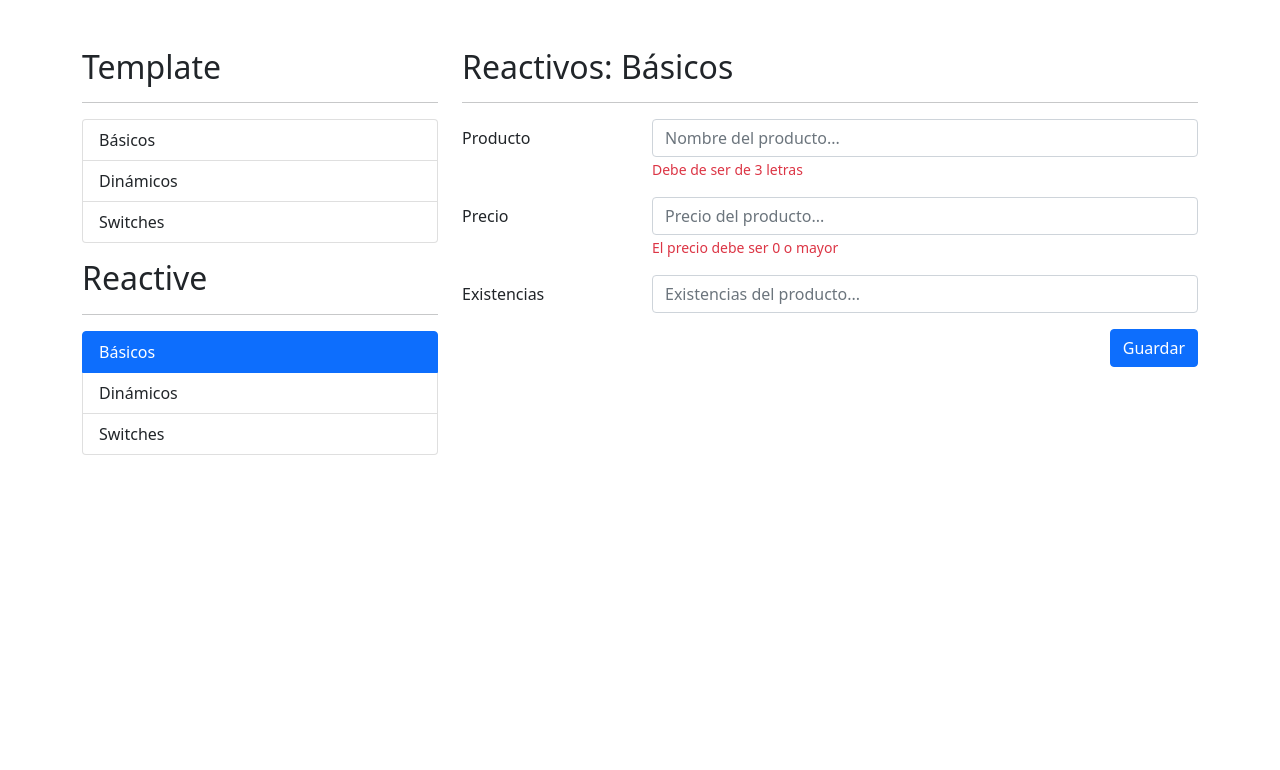
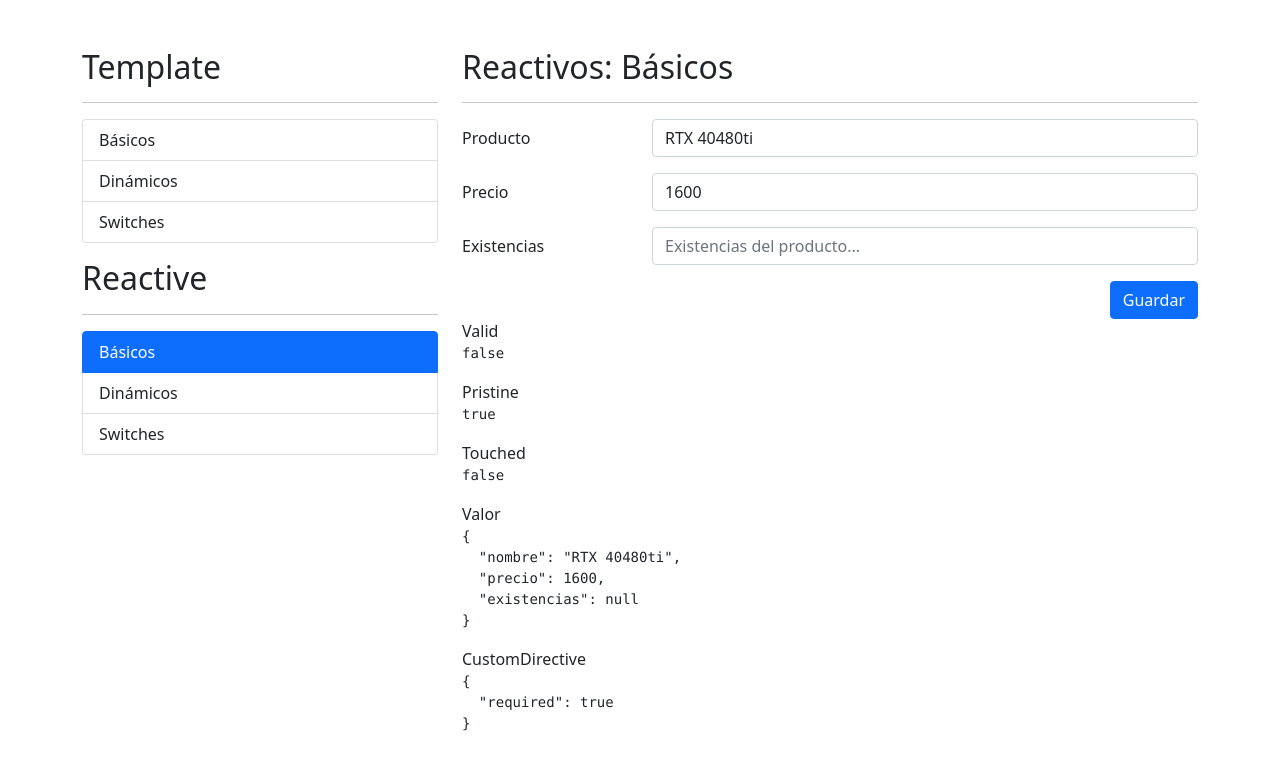
Before and after one commit to urkx/Angular-training, an Angular app in the folder udemy/formulariosApp/: page /reactive/basicos in a window 1280 px wide. Shown: the top 770 px of the page. Built offline with nearby package versions, Linux system fonts and the light colour scheme.

Commit message:
Reactive: básicos

```diff
--- a/udemy/formulariosApp/src/app/reactive/basicos/basicos.component.html
+++ b/udemy/formulariosApp/src/app/reactive/basicos/basicos.component.html
@@ -3,12 +3,12 @@
 
 <div class="row">
     <div class="col">
-        <form autocomplete="off">
+        <form autocomplete="off" [formGroup]="miFormulario" (ngSubmit)="guardar()">
             <div class="mb-3 row">
                 <label class="col-sm-3 col-form-label">Producto</label>
                 <div class="col-sm-9">
-                    <input type="text" class="form-control" placeholder="Nombre del producto...">
-                    <span class="form-text text-danger">
+                    <input type="text" class="form-control" placeholder="Nombre del producto..." formControlName="nombre">
+                    <span class="form-text text-danger" *ngIf="campoEsValido('nombre')">
                       Debe de ser de 3 letras</span>
                 </div>
             </div>
@@ -16,8 +16,8 @@
             <div class="mb-3 row">
                 <label class="col-sm-3 col-form-label">Precio</label>
                 <div class="col-sm-9">
-                    <input type="number" class="form-control" placeholder="Precio del producto...">
-                    <span class="form-text text-danger">
+                    <input type="number" class="form-control" placeholder="Precio del producto..." formControlName="precio">
+                    <span class="form-text text-danger" *ngIf="campoEsValido('precio')">
                       El precio debe ser 0 o mayor</span>
                 </div>
             </div>
@@ -25,7 +25,9 @@
             <div class="mb-3 row">
                 <label class="col-sm-3 col-form-label">Existencias</label>
                 <div class="col-sm-9">
-                    <input type="number" class="form-control" placeholder="Existencias del producto...">
+                    <input type="number" class="form-control" placeholder="Existencias del producto..." formControlName="existencias">
+                    <span class="form-text text-danger" *ngIf="campoEsValido('existencias')">
+                        El precio debe ser 0 o mayor</span>
                 </div>
             </div>
 
@@ -41,7 +43,7 @@
 
 
 
-<!--
+
 <div class="row">
     <div class="col">
         <span>Valid</span>
@@ -59,4 +61,4 @@
         <span>CustomDirective</span>
         <pre>{{miFormulario.controls.existencias?.errors | json}}</pre>
     </div>
-</div> -->
+</div>
--- a/udemy/formulariosApp/src/app/reactive/basicos/basicos.component.ts
+++ b/udemy/formulariosApp/src/app/reactive/basicos/basicos.component.ts
@@ -1,4 +1,5 @@
 import { Component, OnInit } from '@angular/core';
+import { FormBuilder, FormControl, FormGroup, Validators } from '@angular/forms';
 
 @Component({
   selector: 'app-basicos',
@@ -8,9 +9,38 @@ import { Component, OnInit } from '@angular/core';
 })
 export class BasicosComponent implements OnInit {
 
-  constructor() { }
+
+  /* miFormulario: FormGroup = new FormGroup({
+    nombre: new FormControl('RTX 4080ti'),
+    precio: new FormControl(1500),
+    existencias: new FormControl(5)
+  }); */
+
+  miFormulario: FormGroup = this.formBuilder.group({
+    nombre: ['', [Validators.required, Validators.minLength(3)]],
+    precio: [, [Validators.required, Validators.min(0)]],
+    existencias: [, [Validators.required, Validators.min(0)]]
+  });
+
+  constructor(private formBuilder: FormBuilder) { }
 
   ngOnInit(): void {
+    this.miFormulario.reset({
+      nombre: 'RTX 40480ti',
+      precio: 1600
+    });
+  }
+
+  campoEsValido(campo: string){
+    return this.miFormulario.controls[campo].errors && this.miFormulario.controls[campo].touched;
+  }
+
+  guardar(){
+    if(this.miFormulario.invalid){
+      this.miFormulario.markAllAsTouched();
+      return;
+    }
+    this.miFormulario.reset();
   }
 
 }
--- a/udemy/formulariosApp/src/app/reactive/reactive.module.ts
+++ b/udemy/formulariosApp/src/app/reactive/reactive.module.ts
@@ -5,13 +5,15 @@ import { ReactiveRoutingModule } from './reactive-routing.module';
 import { BasicosComponent } from './basicos/basicos.component';
 import { DinamicosComponent } from './dinamicos/dinamicos.component';
 import { SwitchesComponent } from './switches/switches.component';
+import { ReactiveFormsModule } from '@angular/forms';
 
 
 @NgModule({
   declarations: [BasicosComponent, DinamicosComponent, SwitchesComponent],
   imports: [
     CommonModule,
-    ReactiveRoutingModule
+    ReactiveRoutingModule,
+    ReactiveFormsModule
   ]
 })
 export class ReactiveModule { }
```
